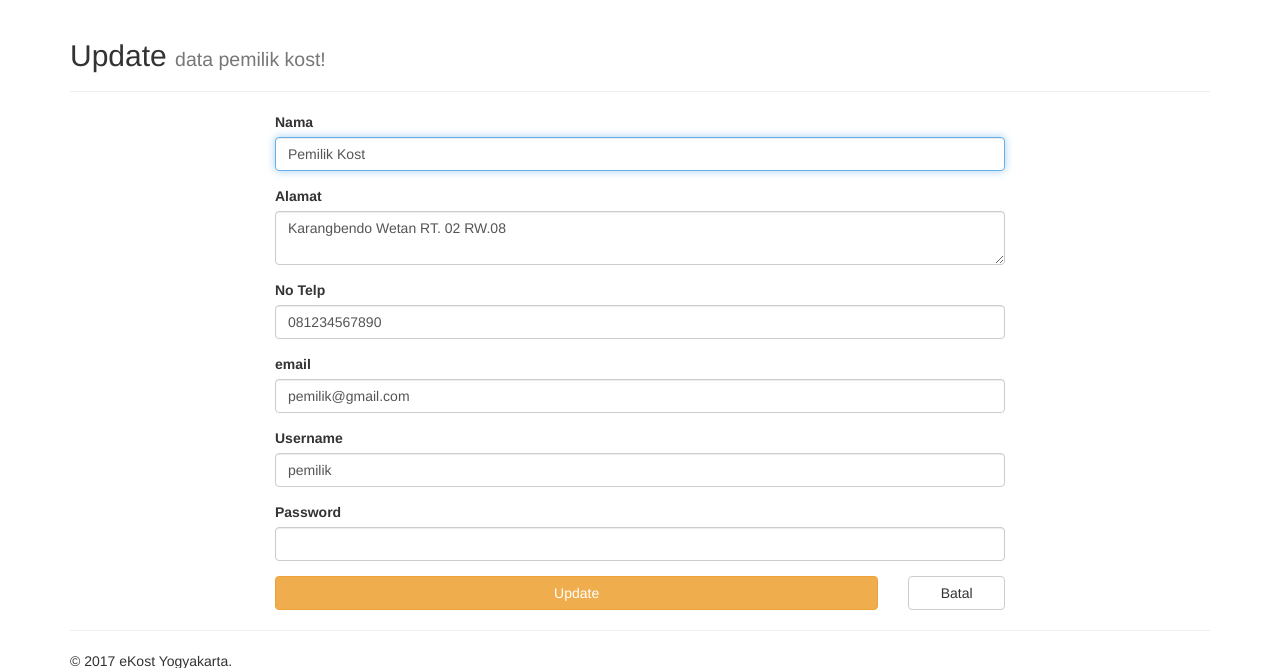
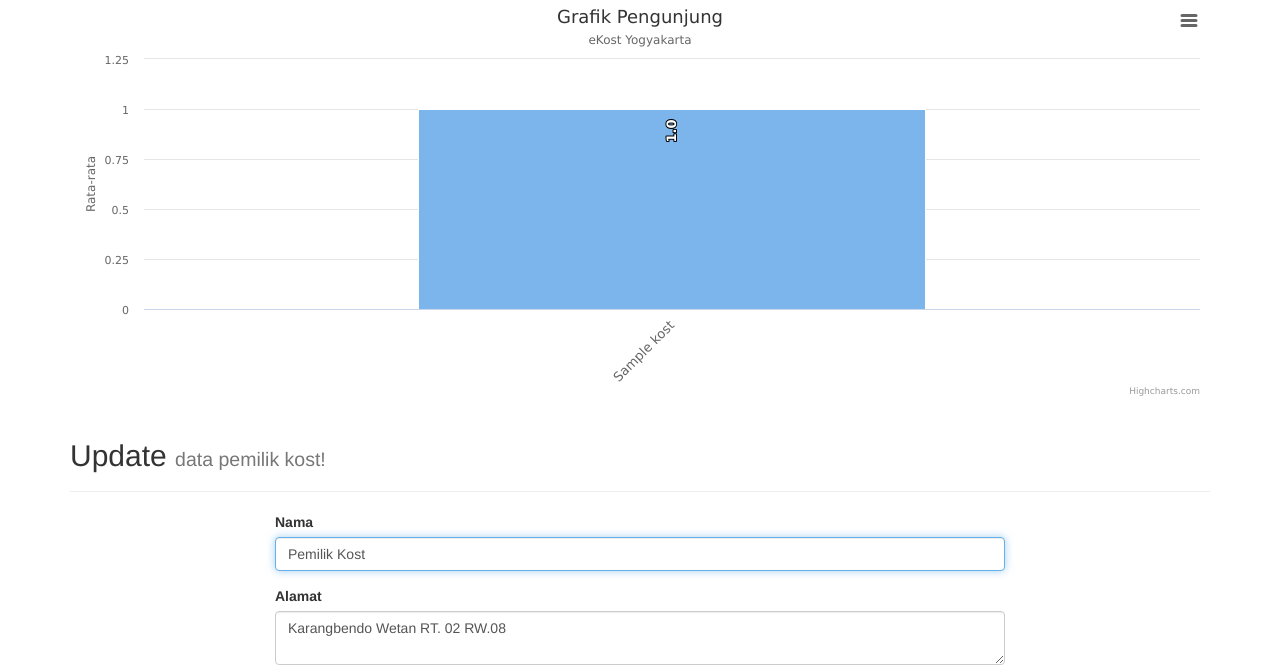
Before and after one commit to imamdigmi/simple-ekost, a PHP site: page /index.php?page=pemilik in a window 1280 px wide. Shown: the part 51-719 px from the top of the page. Run offline with PHP 8.4, Linux system fonts and the light colour scheme; the visitor is signed in with stand-in values (Sample User, id 1); data comes from the database, SQL or seed files in the repository; both versions use the stored data as it was after the commit; tables that the repository leaves empty hold one stand-in row (values such as "Sample post"); data that the repository does not hold is empty; some libraries are stand-ins or nearby versions.

Commit message:
MODIFY: add chart on pemilik

```diff
--- a/config.php
+++ b/config.php
@@ -4,7 +4,7 @@
  * Database connection setup
  */
 // if (!$connection = new Mysqli("localhost", "root", "idiot", "ekost")) {
-if (!$connection = new Mysqli("mysql.idhostinger.com", "u478082407_kost", "ekost123", "u478082407_kost")) {
+if (!$connection = new Mysqli("localhost", "id719930_ekost", "id719930_ekost", "id719930_ekost")) {
   echo "<h3>ERROR: Koneksi database gagal!</h3>";
 }
 
--- a/index.php
+++ b/index.php
@@ -44,6 +44,8 @@ if ($_SERVER['REQUEST_METHOD'] == 'POST' AND isset($_POST["login"])) {
   <script type="text/javascript" src="assets/fancybox/source/helpers/jquery.fancybox-media.js"></script>
   <script type="text/javascript" src="assets/fancybox/source/helpers/jquery.fancybox-thumbs.js"></script><!-- Optional, Add mousewheel effect -->
   <script type="text/javascript" src="assets/fancybox/lib/jquery.mousewheel-3.0.6.pack.js"></script>
+  <script src="https://code.highcharts.com/highcharts.js"></script>
+  <script src="https://code.highcharts.com/modules/exporting.js"></script>
   <!--[if lt IE 9]>
     <script src="https://oss.maxcdn.com/html5shiv/3.7.3/html5shiv.min.js"></script>
     <script src="https://oss.maxcdn.com/respond/1.4.2/respond.min.js"></script>
--- a/page/pemilik.php
+++ b/page/pemilik.php
@@ -25,6 +25,7 @@ if (isset($_GET['action']) AND $_GET['action'] == 'delete') {
 }
 ?>
 <div class="container">
+	<div id="container" style="min-width: 310px; height: 400px; margin: 0 auto"></div>
 	<div class="page-header">
 		<?php if ($update): ?>
 			<h2>Update <small>data pemilik kost!</small></h2>
@@ -75,3 +76,68 @@ if (isset($_GET['action']) AND $_GET['action'] == 'delete') {
 		</div>
 		<div class="col-md-2"></div>
 </div>
+
+
+
+<script type="text/javascript">
+$(function () {
+    Highcharts.chart('container', {
+        chart: {
+            type: 'column'
+        },
+        title: {
+            text: 'Grafik Pengunjung'
+        },
+        subtitle: {
+            text: 'eKost Yogyakarta'
+        },
+        xAxis: {
+            type: 'category',
+            labels: {
+                rotation: -45,
+                style: {
+                    fontSize: '13px',
+                    fontFamily: 'Verdana, sans-serif'
+                }
+            }
+        },
+        yAxis: {
+            min: 0,
+            title: {
+                text: 'Rata-rata'
+            }
+        },
+        legend: {
+            enabled: false
+        },
+        tooltip: {
+            pointFormat: 'Total pengunjung <b>{point.y:.1f}</b>'
+        },
+        series: [{
+            name: 'Population',
+            data: [
+							<?php
+								$data = "";
+								$sql = $connection->query("SELECT * FROM kost WHERE id_pemilik=$_SESSION[id]");
+								while ($row = $sql->fetch_assoc()) {
+									$data .= "['".$row["nama"]."', ".$row["pengunjung"]."],";
+								}
+								echo rtrim($data, ',');
+							?>
+            ],
+            dataLabels: {
+                enabled: true,
+                rotation: -90,
+                color: '#FFFFFF',
+                align: 'right',
+                format: '{point.y:.1f}', // one decimal
+                y: 10, // 10 pixels down from the top
+                style: {
+                    fontSize: '13px',
+                    fontFamily: 'Verdana, sans-serif'
+                }
+            }
+        }]
+    });
+});
+</script>
```
Also changed, not shown: database.sql (+101 -8 lines).
